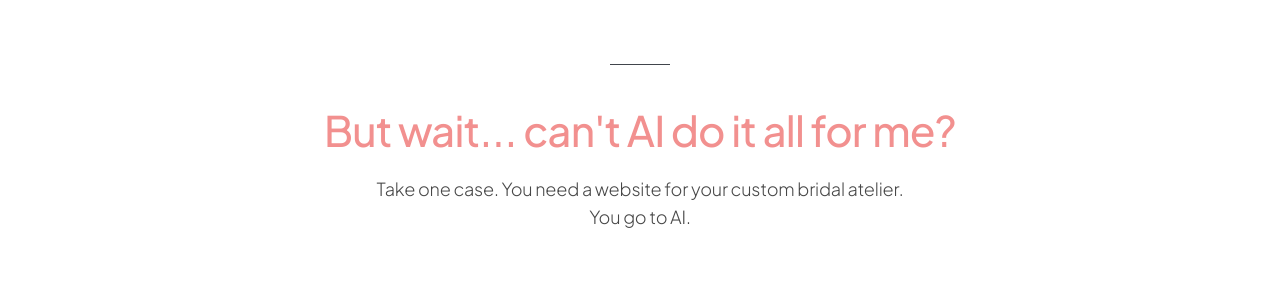
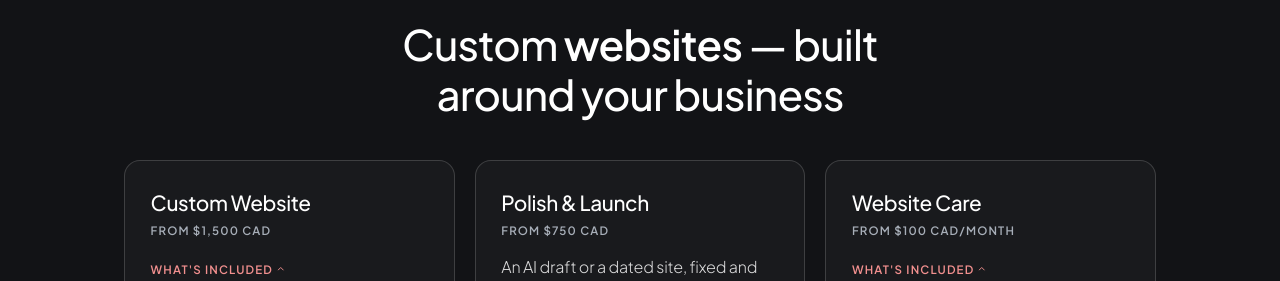
Before and after one commit to Irene2828/porfoliojuly, a Next.js app: page / in a window 1280 px wide. Shown: the part 4227-4508 px from the top of the page. Built offline with nearby package versions, Linux system fonts and the light colour scheme; grey boxes are pictures that could not be loaded.

Commit message:
Homepage: hide AI showcase section for now

```diff
--- a/src/app/page.tsx
+++ b/src/app/page.tsx
@@ -4,7 +4,6 @@ import HeroV2 from './v2/components/HeroV2';
 import ProjectsV2 from './v2/components/ProjectsV2';
 import HowItWorks from './v2/components/HowItWorks';
 import ProcessSection from './v2/components/ProcessSection';
-import AiShowcase from './v2/components/AiShowcase';
 import PackagesSection from './v2/components/PackagesSection';
 import FaqSection from './v2/components/FaqSection';
 import { HireClosing } from './hire/HireSections';
@@ -56,9 +55,6 @@ export default function HomePage() {
         {/* Client feedback — Isabelle Guertin's review */}
         <ProcessSection />
 
-        {/* Why Hire Someone If There's AI — showcase */}
-        <AiShowcase />
-
         <div id="packages" style={{ scrollMarginTop: '88px' }}>
           <PackagesSection mode="website" />
         </div>
```
